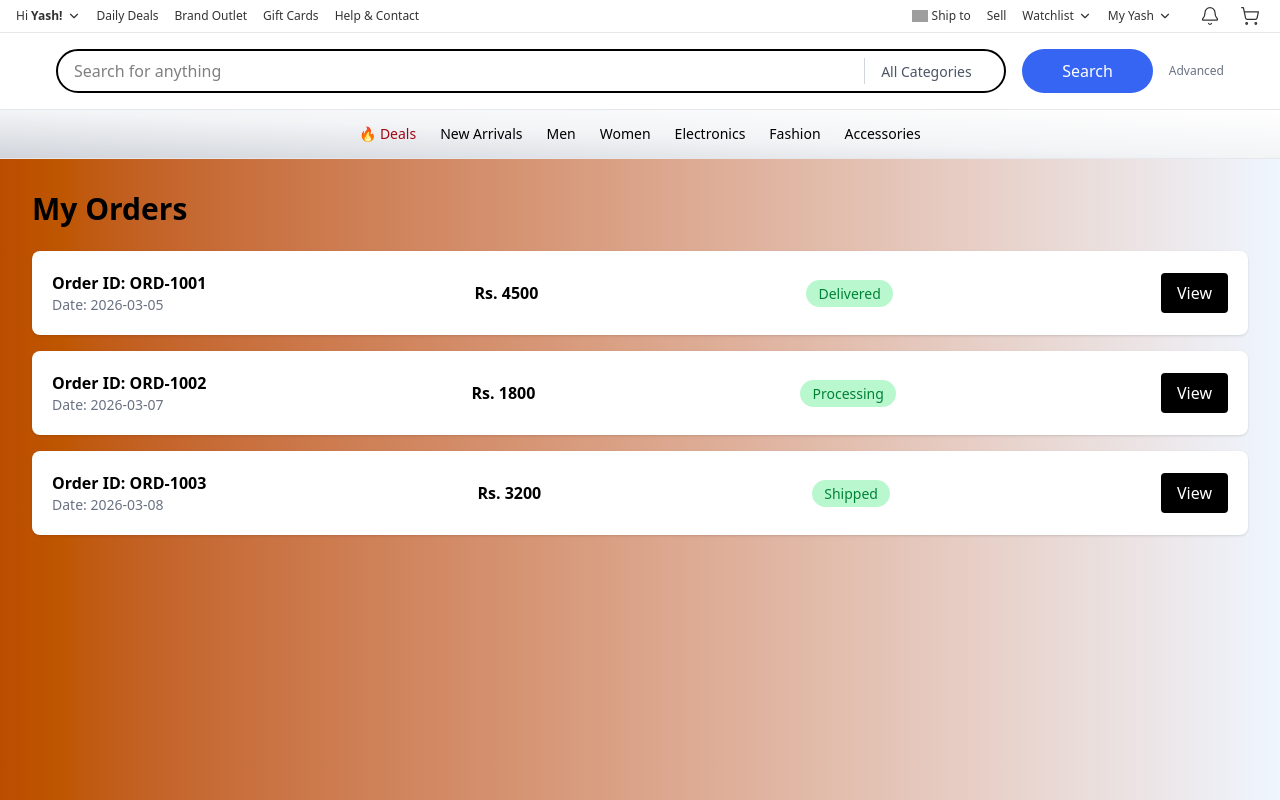
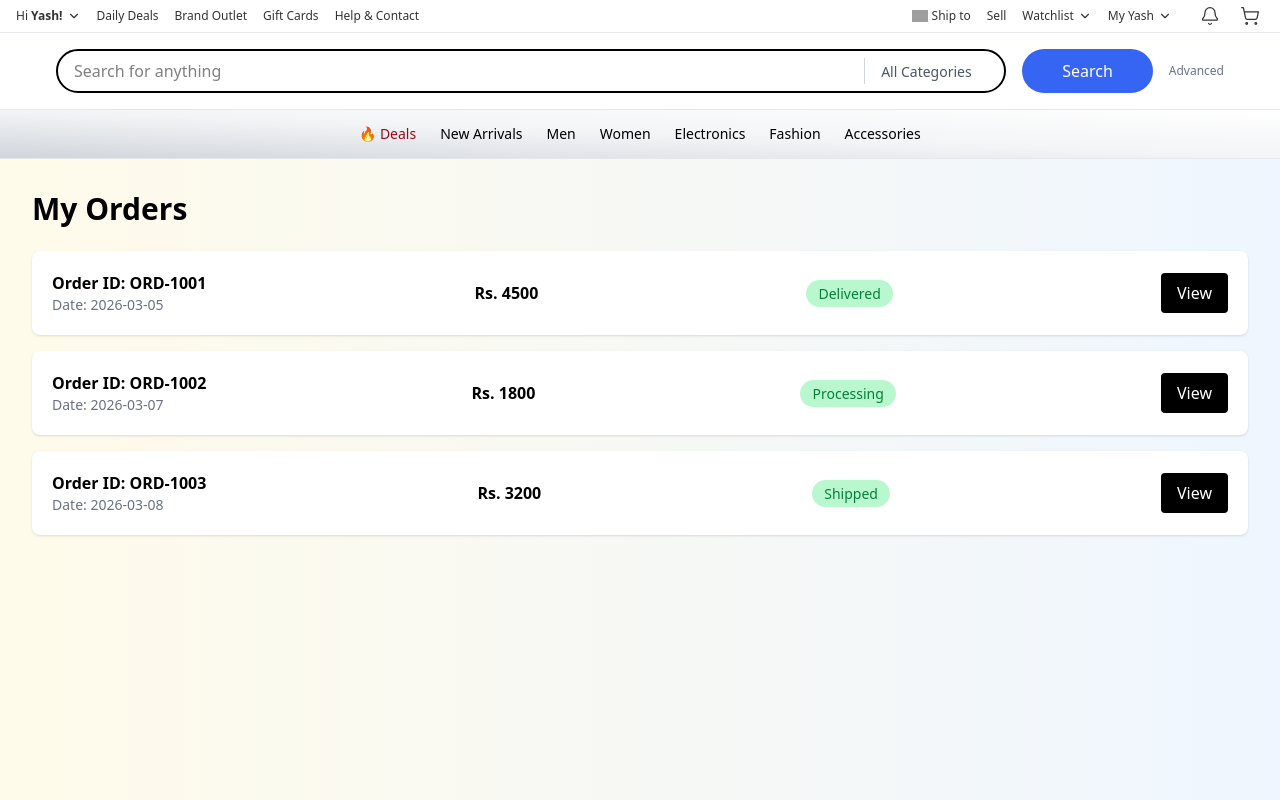
Before and after one commit to yasarahasini/Ecommerce-website, a Next.js app in the folder frontend/: page /orders in a window 1280 px wide. Shown: the top 800 px of the page. Built offline with nearby package versions, Linux system fonts and the light colour scheme; grey boxes are pictures that could not be loaded.

Commit message:
update pages

```diff
--- a/frontend/app/(user)/orders/page.tsx
+++ b/frontend/app/(user)/orders/page.tsx
@@ -30,7 +30,7 @@ const orders: Order[] = [
 
 const Page: React.FC = () => {
   return (
-    <div className="bg-gradient-to-r from-amber-700 to-blue-50 min-h-screen p-8">
+    <div className="bg-gradient-to-r from-amber-50 to-blue-50 min-h-screen p-8">
       <h1 className="text-3xl font-bold mb-6">My Orders</h1>
 
       <div className="space-y-4">
```
